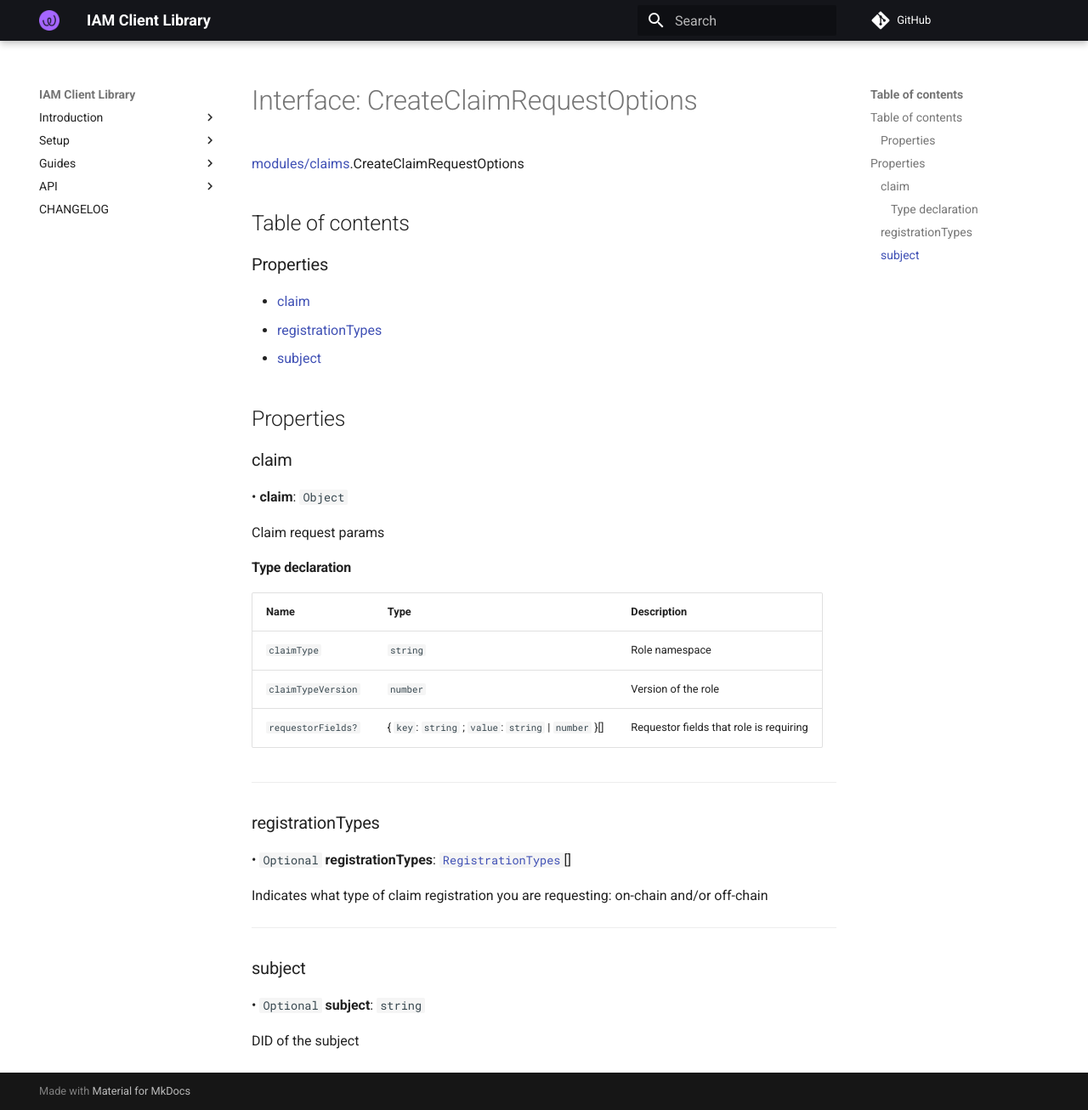
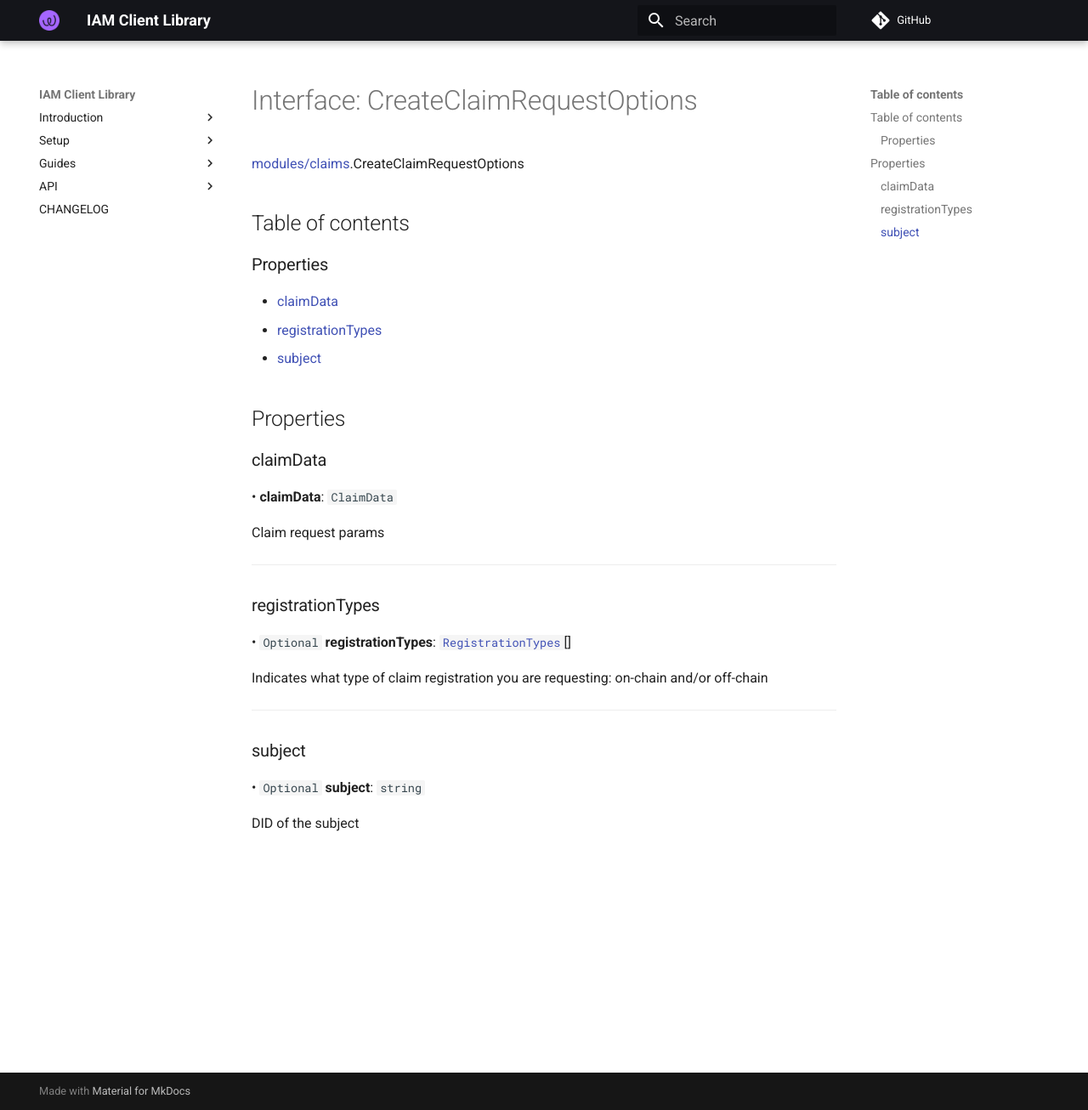
Before and after one commit to energywebfoundation/iam-client-lib, an MkDocs documentation site: the page built from docs/api/interfaces/modules_claims.CreateClaimRequestOptions.md, in a window 1280 px wide and 1306 px high. Shown: the whole window at 85% size. Built offline with MkDocs 1.6.1 and Material for MkDocs 9.7.7, drawn with Linux system fonts in a browser that asks for light colours; comment, search, counter and statistics services are not loaded.

Commit message:
refactor(claims): merge ClaimData with vc-verification

```diff
--- a/docs/api/interfaces/modules_claims.CreateClaimRequestOptions.md
+++ b/docs/api/interfaces/modules_claims.CreateClaimRequestOptions.md
@@ -6,25 +6,17 @@
 
 ### Properties
 
-- [claim](modules_claims.CreateClaimRequestOptions.md#claim)
+- [claimData](modules_claims.CreateClaimRequestOptions.md#claimdata)
 - [registrationTypes](modules_claims.CreateClaimRequestOptions.md#registrationtypes)
 - [subject](modules_claims.CreateClaimRequestOptions.md#subject)
 
 ## Properties
 
-### claim
+### claimData
 
-• **claim**: `Object`
+• **claimData**: `ClaimData`
 
 Claim request params
-
-#### Type declaration
-
-| Name | Type | Description |
-| :------ | :------ | :------ |
-| `claimType` | `string` | Role namespace |
-| `claimTypeVersion` | `number` | Version of the role |
-| `requestorFields?` | { `key`: `string` ; `value`: `string` \| `number`  }[] | Requestor fields that role is requiring |
 
 ___
 
--- a/package.json
+++ b/package.json
@@ -64,11 +64,11 @@
     "npm": ">= 6.0.0"
   },
   "dependencies": {
-    "@energyweb/credential-governance": "^2.2.1-alpha.293.0",
+    "@energyweb/credential-governance": "^2.2.1-alpha.295.0",
     "@energyweb/ekc": "^0.6.7",
-    "@energyweb/onchain-claims": "^2.2.1-alpha.293.0",
+    "@energyweb/onchain-claims": "^2.2.1-alpha.295.0",
     "@energyweb/staking-pool": "^1.0.0-rc.14",
-    "@energyweb/vc-verification": "^2.2.1-alpha.293.0",
+    "@energyweb/vc-verification": "^2.2.1-alpha.295.0",
     "@ensdomains/ens": "^0.6.2",
     "@ew-did-registry/claims": "0.7.1-alpha.816.0",
     "@ew-did-registry/credentials-interface": "0.7.1-alpha.816.0",
```
Also changed, not shown: docs/api/classes/modules_claims.ClaimsService.md (+3 -3 lines), docs/api/interfaces/modules_claims.CreateSelfSignedClaimOptions.md (+1 -1 lines), docs/api/interfaces/modules_did_registry.ClaimData.md (+0 -14 lines), docs/api/interfaces/modules_did_registry.CreatePublicClaimOptions.md (+1 -1 lines), docs/api/modules/modules_did_registry.md (+20 -0 lines), 6 other files.
